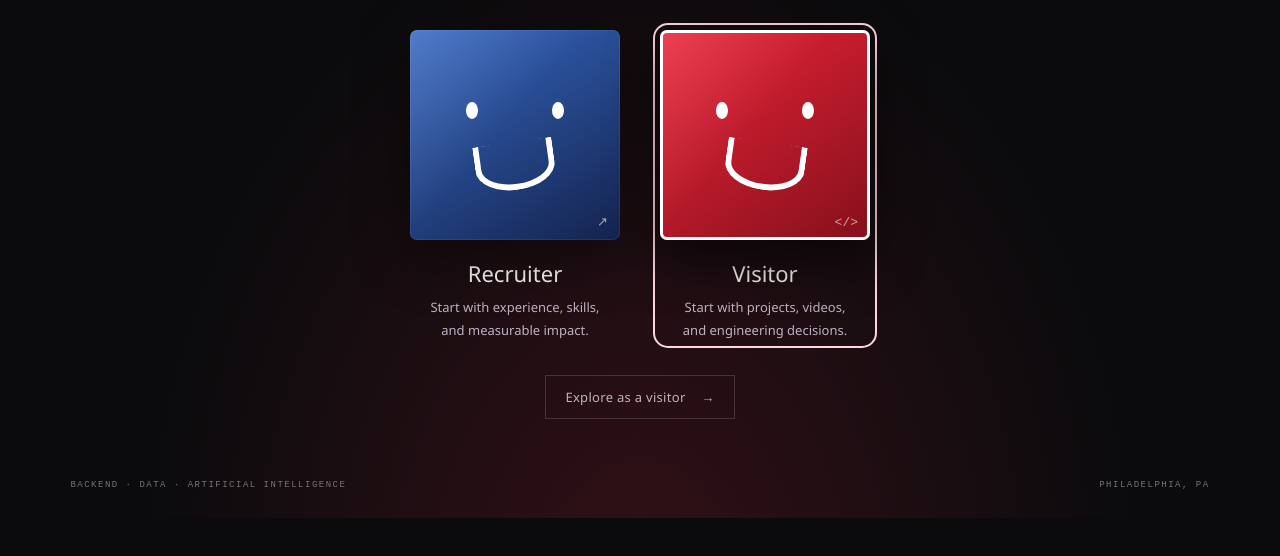
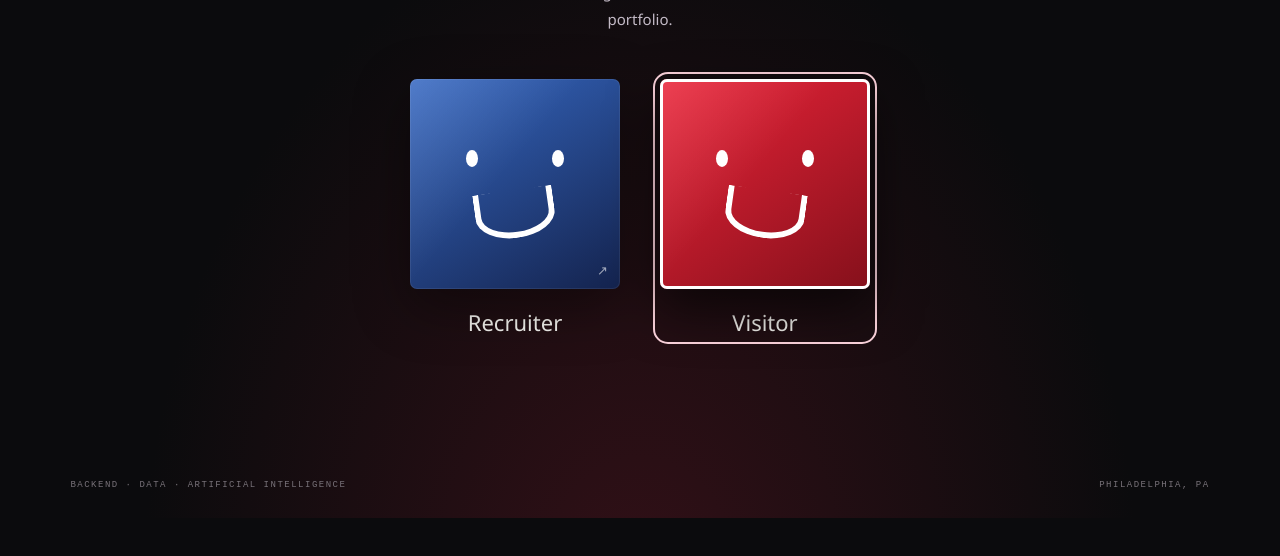
Before and after one commit to tousif-anwar/tousif-anwar.github.io, a website: page index.html in a window 1280 px wide. Shown: the part 282-838 px from the top of the page. Drawn offline with Linux system fonts and the light colour scheme.

Commit message:
Simplify recruiter and visitor profile selection

```diff
--- a/index.html
+++ b/index.html
@@ -33,9 +33,9 @@
     <div class="profile-ambient" aria-hidden="true"></div>
     <div class="profile-content"><p class="overline">Tousif Anwar · Software engineer</p><h1 id="profileTitle">Who's exploring?</h1><p class="profile-intro">Choose where to begin. Both views include the full portfolio.</p>
       <div class="profile-grid">
-        <button class="profile" data-profile="recruiter"><span class="profile-avatar recruiter-avatar"><span class="avatar-face" aria-hidden="true"><i></i><i></i><b></b></span><span class="avatar-badge" aria-hidden="true">↗</span></span><span class="profile-label">Recruiter</span><span class="profile-caption">Start with experience, skills, and measurable impact.</span></button>
-        <button class="profile" data-profile="visitor"><span class="profile-avatar visitor-avatar"><span class="avatar-face" aria-hidden="true"><i></i><i></i><b></b></span><span class="avatar-badge" aria-hidden="true">&lt;/&gt;</span></span><span class="profile-label">Visitor</span><span class="profile-caption">Start with projects, videos, and engineering decisions.</span></button>
-      </div><button class="profile-bypass" data-profile="visitor">Explore as a visitor <span>→</span></button>
+        <button class="profile" data-profile="recruiter"><span class="profile-avatar recruiter-avatar"><span class="avatar-face" aria-hidden="true"><i></i><i></i><b></b></span><span class="avatar-badge" aria-hidden="true">↗</span></span><span class="profile-label">Recruiter</span></button>
+        <button class="profile" data-profile="visitor"><span class="profile-avatar visitor-avatar"><span class="avatar-face" aria-hidden="true"><i></i><i></i><b></b></span></span><span class="profile-label">Visitor</span></button>
+      </div>
     </div><div class="profile-footer"><span>BACKEND · DATA · ARTIFICIAL INTELLIGENCE</span><span>PHILADELPHIA, PA</span></div>
   </section>
   <div id="intro" class="intro-screen" hidden aria-label="Cinematic introduction"><div class="intro-stage" aria-hidden="true"><div class="intro-mark"><img src="assets/intro-mark.svg" width="192" height="256" alt="" decoding="async" fetchpriority="high"></div><div class="intro-beams"><img src="assets/intro-lights.svg" width="800" height="600" alt="" decoding="async" fetchpriority="high"></div><div class="intro-word">TOUSIF ANWAR / SOFTWARE ENGINEER</div></div><button id="skipIntro" class="skip-intro">Skip intro <svg class="icon" aria-hidden="true"><use href="#i-arrow" /></svg></button></div>
```
Also changed, not shown: about.html (+3 -3 lines), blog.html (+3 -3 lines), contact.html (+3 -3 lines), experience.html (+3 -3 lines), projects.html (+3 -3 lines), site-template.html (+3 -3 lines), skills.html (+3 -3 lines).
